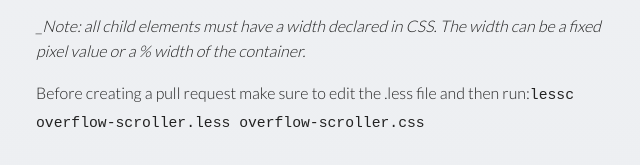
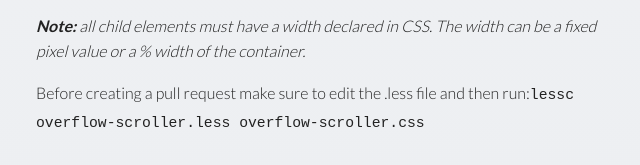
Before and after one commit to zaneray/overflow-scroller, a website: page index.html in a window 1280 px wide. Shown: the part 2970-3135 px from the top of the page, 319-959 px from the left. Drawn offline with nearby package versions, Linux system fonts and the light colour scheme.

Commit message:
Removing excess character in index.html

```diff
--- a/index.html
+++ b/index.html
@@ -281,7 +281,7 @@
   </pre>
   <h4>The Styles</h4>
   <p>Feel free to overwrite the styles to your liking. There is a provided .less file and .css file. We use the less file to build the css file.</p>
-  <p><em>_Note: all child elements must have a width declared in CSS. The width can be a fixed pixel value or a % width of the container.</em></p>
+  <p><em><strong>Note:</strong> all child elements must have a width declared in CSS. The width can be a fixed pixel value or a % width of the container.</em></p>
   <p> Before creating a pull request make sure to edit the .less file and then run:<code>lessc overflow-scroller.less overflow-scroller.css</code> </p>
 </section>
 
```
